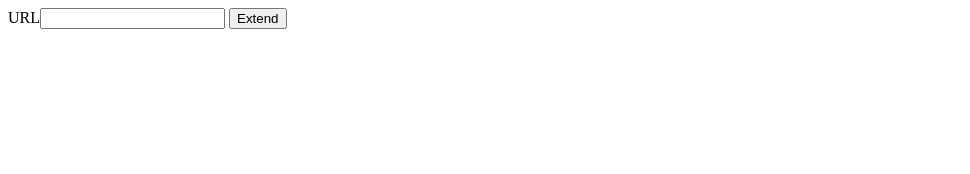
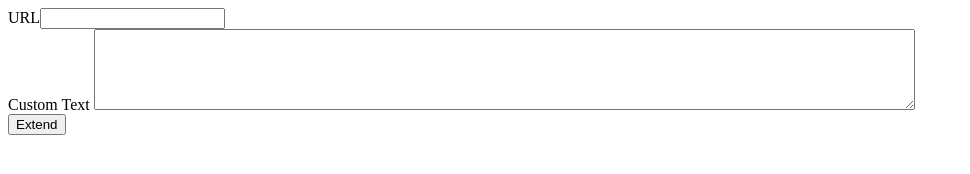
Before and after one commit to atklenner/uniform-resource-locator-extender-3000-extreme-edition, a website: page public/index.html in a window 1280 px wide. Shown: the whole page, without its empty margins (0-970 px from the left). Drawn offline with Linux system fonts and the light colour scheme.

Commit message:
it makes links

```diff
--- a/public/index.html
+++ b/public/index.html
@@ -7,8 +7,15 @@
   <title>URL Extender</title>
 </head>
 <body>
-  <form method="post" action="/extend">
-    <label>URL<input name="url" type="text"/></label>
+  <form action="/extend" method="post">
+    <div>
+      <label>URL<input name="url" type="text"/></label>
+    </div>
+    <div>
+      <label>Custom Text
+        <textarea name="text" rows="5" cols="100"></textarea>
+      </label>
+    </div>
     <button>Extend</button>
   </form>
 </body>
--- a/server.mjs
+++ b/server.mjs
@@ -15,9 +15,11 @@ app.get("/", (_req, res) => {
 })
 
 app.post("/extend", (req, res) => {
+  console.log(req.body.url);
+  console.log(req.body.text);
   let id = nanoid(10);
   db[id] = req.body.url;
-  console.log(db[id]);
+  console.log(`${req.body.url}/${req.body.text}?id=${id}`);
   res.json(id);
 })
 
```
